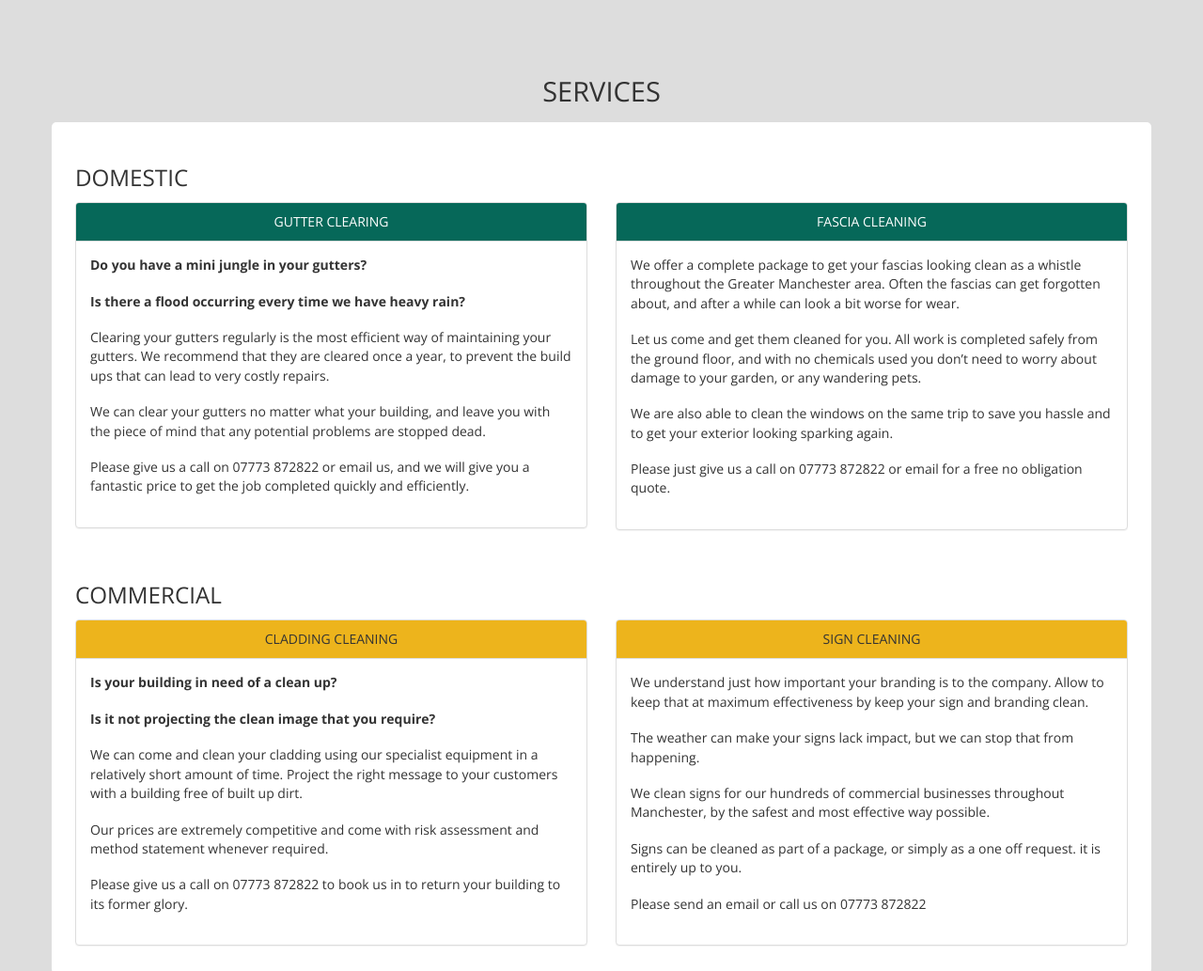
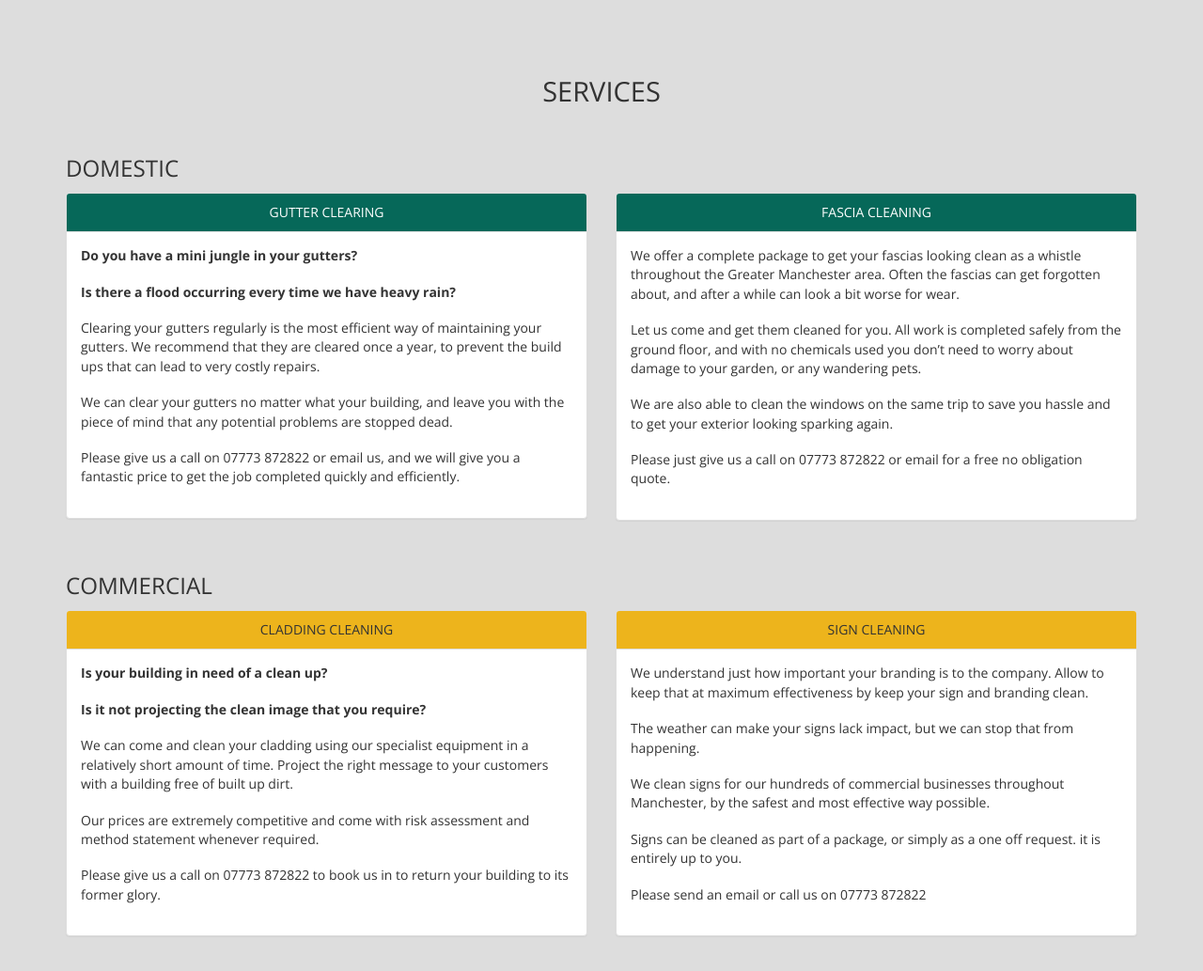
Before and after one commit to brookesandsons/brookesandsons.github.io, a plain HTML site: page index.html in a window 1280 px wide. Shown: the part 1340-2373 px from the top of the page at 94% size. Drawn offline with nearby package versions, Linux system fonts and the light colour scheme; some packages are replaced by stand-ins of ours.

Commit message:
removed white box on services page

```diff
--- a/index.html
+++ b/index.html
@@ -90,15 +90,13 @@
     </div>
   </div>
 </div>
-
-
   <!-- Services Offered
   –––––––––––––––––––––––––––––––––––––––––––––––––– -->
 
 <div class="services-bs" id="section-two">
   <div class="container">
   <h1 class="text-center">SERVICES</h1>
-    <div class="row box-bs">
+    <div class="row">
       <div class="col-md-12">
         <h2>DOMESTIC</h2>
       </div>
```
